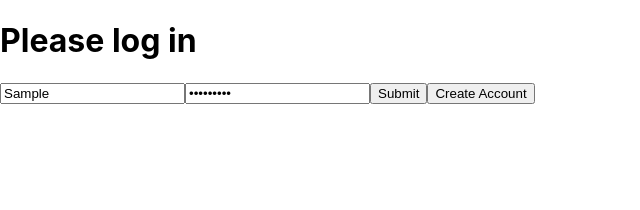
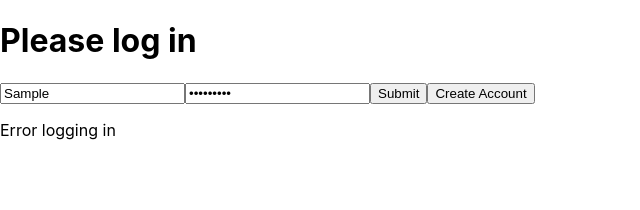
Before and after one commit to Math0424/Hackathon, a React (Create React App) app in the folder Frontend/HackathonFrontend/hackathon/: page / in a window 1280 px wide. Both pictures are taken after typing "Sample", "Sample123" into the empty fields and a click on the input "Submit". Shown: the top 210 px of the page, without its empty margins (0-640 px from the left). Built offline with nearby package versions, Linux system fonts and the light colour scheme; no server answers.

Commit message:
tells user when not logging in correctly

```diff
--- a/Frontend/HackathonFrontend/hackathon/src/views/login.jsx
+++ b/Frontend/HackathonFrontend/hackathon/src/views/login.jsx
@@ -3,6 +3,7 @@ import {useNavigate} from 'react-router-dom';
 import Cookies from 'js-cookie';
 
 const loginValidates = async (user, pass) => {
+    try {
         const response = await fetch('http://173.215.25.174:5000/user/auth', {
             method: "POST",
             mode: "cors",
@@ -19,11 +20,15 @@ const loginValidates = async (user, pass) => {
         });
 
         return response.json();
+    } catch (e) {
+        return [undefined];
+    }
 }
 
 const Login = () => {
     const [username, setusername] = useState("");
     const [password, setpassword] = useState("");
+    const [isErrorLoggingIn, setIsLogInError] = useState(false);
     const navigate = useNavigate();
     const handleSubmit = async () => {
         const response = await loginValidates(username, password)
@@ -32,6 +37,8 @@ const Login = () => {
             Cookies.set('userId', response[0])
 
             navigate('/Cow');
+        } else {
+            setIsLogInError(true);
         }
     };
 
@@ -53,6 +60,7 @@ const Login = () => {
             />
             <input type="submit" onClick={handleSubmit} value="Submit" />
             <input type="button" value="Create Account" />
+            {isErrorLoggingIn && <p>Error logging in</p>}
         </div>
     )
 }
```
Lines whose indentation alone changed are shown as unchanged.
